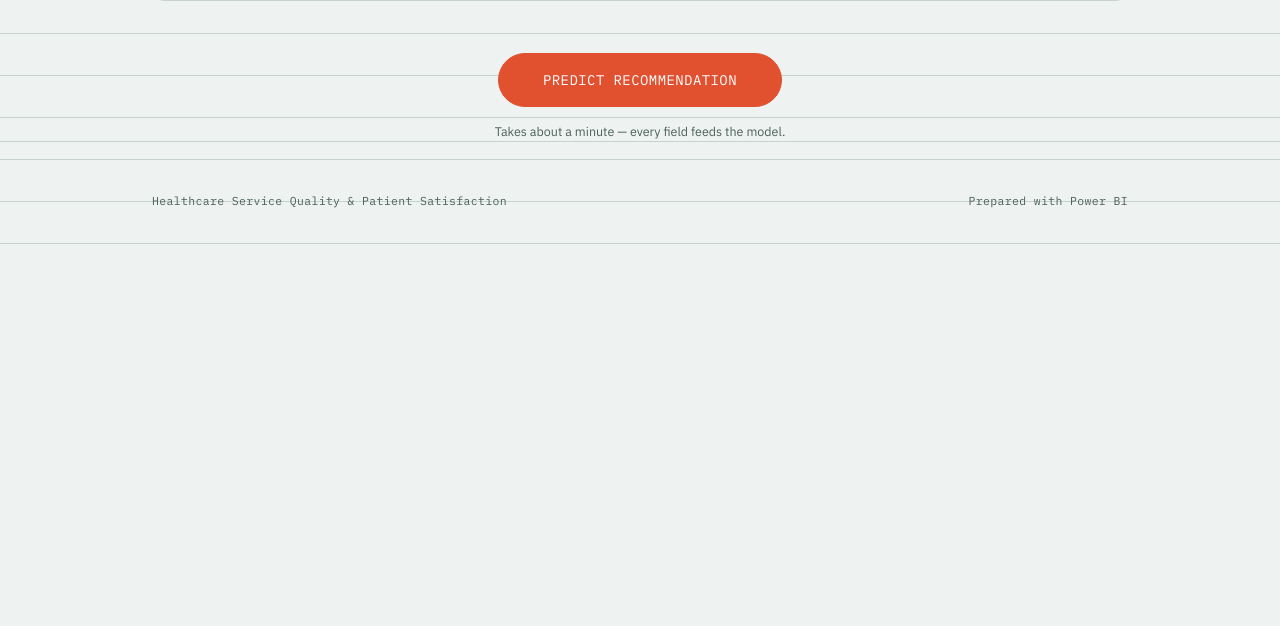
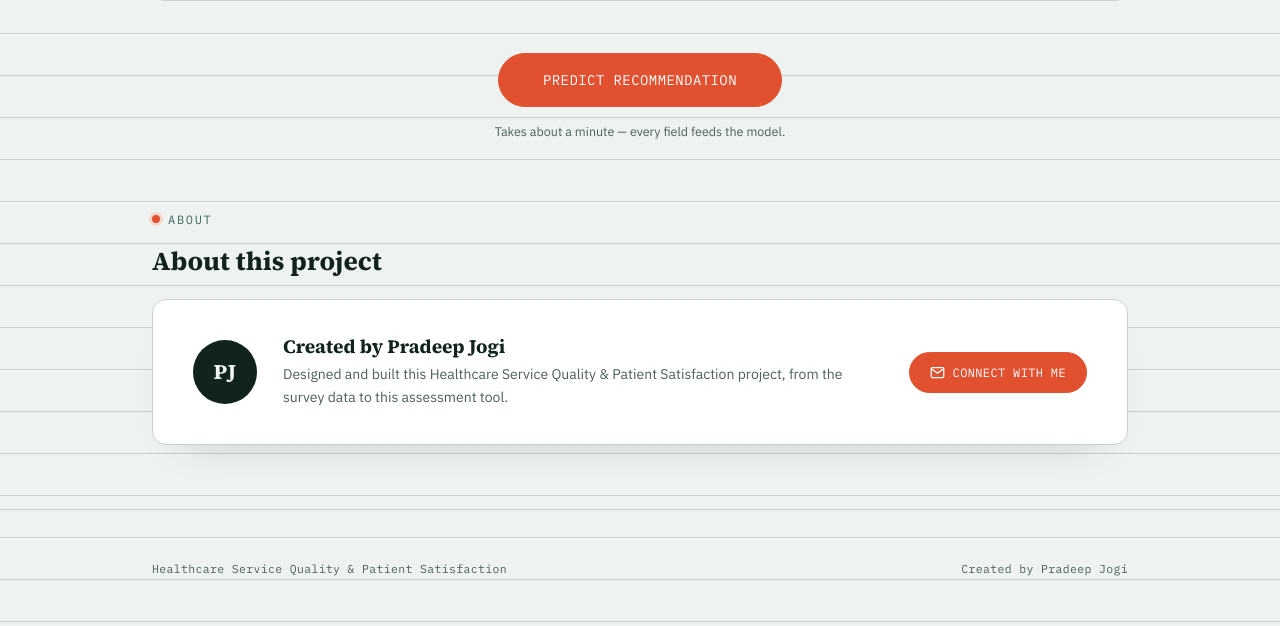
Before and after one commit to pradeeproxx22/Hospital-Survey-and-Patient-Satisfaction-Project, a Flask app: page / in a window 1280 px wide. Shown: the part 2667-3293 px from the top of the page. Before the commit the page ends 2911 px from the top, so only its background shows below. Run offline with Flask 3, Linux system fonts and the light colour scheme; parts of the project's set-up code (start-up, migrations or seed data) failed here and were passed over.

Commit message:
Updated healthcare project

```diff
--- a/static/style.css
+++ b/static/style.css
@@ -758,8 +758,128 @@ section { padding: 64px 0; }
 }
 
 /* ===========================================================
-   Assessment form (predict page) + Result page
+   Ambient background mesh (eye-catching, sits behind everything)
    =========================================================== */
+
+.bg-mesh {
+  position: fixed;
+  inset: 0;
+  z-index: -1;
+  overflow: hidden;
+  background: var(--paper);
+  pointer-events: none;
+}
+
+.bg-mesh span {
+  position: absolute;
+  border-radius: 50%;
+  filter: blur(70px);
+  opacity: 0.55;
+  animation: floatBlob ease-in-out infinite;
+}
+
+.bg-mesh span:nth-child(1) {
+  width: 420px; height: 420px;
+  background: var(--pulse-soft);
+  top: -140px; left: -100px;
+  animation-duration: 26s;
+}
+
+.bg-mesh span:nth-child(2) {
+  width: 380px; height: 380px;
+  background: #CFE3DC;
+  top: 12%; right: -160px;
+  animation-duration: 31s;
+  animation-delay: -6s;
+}
+
+.bg-mesh span:nth-child(3) {
+  width: 320px; height: 320px;
+  background: #E4D9F4;
+  bottom: -120px; left: 18%;
+  animation-duration: 24s;
+  animation-delay: -12s;
+}
+
+.bg-mesh span:nth-child(4) {
+  width: 280px; height: 280px;
+  background: #D8ECF3;
+  bottom: 8%; right: 8%;
+  animation-duration: 29s;
+  animation-delay: -18s;
+}
+
+@keyframes floatBlob {
+  0%, 100% { transform: translate(0, 0) scale(1); }
+  33%      { transform: translate(30px, -24px) scale(1.08); }
+  66%      { transform: translate(-24px, 26px) scale(0.95); }
+}
+
+@media (prefers-reduced-motion: reduce) {
+  .bg-mesh span { animation: none; }
+}
+
+/* ===========================================================
+   About / signature section
+   =========================================================== */
+
+.signature-card {
+  background: var(--panel);
+  border: 1px solid var(--line);
+  border-radius: 14px;
+  padding: 36px 40px;
+  display: flex;
+  align-items: center;
+  gap: 26px;
+  flex-wrap: wrap;
+  box-shadow: 0 20px 44px -30px rgba(16, 35, 31, 0.25);
+}
+
+.signature-avatar {
+  flex: none;
+  width: 64px;
+  height: 64px;
+  border-radius: 50%;
+  background: var(--ink);
+  color: var(--paper);
+  display: flex;
+  align-items: center;
+  justify-content: center;
+  font-family: var(--font-display);
+  font-weight: 700;
+  font-size: 21px;
+  letter-spacing: 0.02em;
+}
+
+.signature-body { flex: 1 1 240px; }
+
+.signature-body h3 { font-size: 19px; }
+
+.signature-body p {
+  margin: 6px 0 0;
+  color: var(--ink-soft);
+  font-size: 14px;
+}
+
+.signature-actions { flex: none; }
+
+.btn-pill.small { padding: 10px 20px; font-size: 12px; }
+
+/* ===========================================================
+   Result page credit line
+   =========================================================== */
+
+.result-credit {
+  margin-top: 32px;
+  font-size: 12.5px;
+  color: var(--ink-soft);
+}
+
+.result-credit a {
+  color: var(--tag);
+  text-decoration: underline;
+  text-underline-offset: 2px;
+}
 
 .compact-header {
   border-bottom: 1px solid var(--line);
@@ -1027,3 +1147,17 @@ section { padding: 64px 0; }
   .segmented label { border-right: none; border-bottom: 1px solid var(--line); }
   .segmented label:last-of-type { border-bottom: none; }
 }
+
+/* ---------------------------------------------------------
+   Footer credit link
+   --------------------------------------------------------- */
+
+.footer-link {
+  color: inherit;
+  text-decoration: none;
+}
+
+.footer-link:hover {
+  color: var(--pulse);
+  text-decoration: underline;
+}
--- a/templates/index.html
+++ b/templates/index.html
@@ -15,6 +15,8 @@
 </head>
 
 <body>
+
+    <div class="bg-mesh" aria-hidden="true"><span></span><span></span><span></span><span></span></div>
 
     <header class="site-header compact-header">
         <div class="wrap header-row">
@@ -305,12 +307,33 @@
 
             </form>
         </div>
+
+        <section id="about">
+            <div class="wrap">
+                <div class="eyebrow">About</div>
+                <h2 style="font-size:26px; margin-bottom: 24px;">About this project</h2>
+
+                <div class="signature-card">
+                    <div class="signature-avatar">PJ</div>
+                    <div class="signature-body">
+                        <h3>Created by Pradeep Jogi</h3>
+                        <p>Designed and built this Healthcare Service Quality &amp; Patient Satisfaction project, from the survey data to this assessment tool.</p>
+                    </div>
+                    <div class="signature-actions">
+                        <a class="btn-pill primary small" href="mailto:pradeepjogi22@gmail.com">
+                            <svg width="15" height="15" viewBox="0 0 24 24" fill="none" stroke="currentColor" stroke-width="2" stroke-linecap="round" stroke-linejoin="round"><rect x="2" y="4" width="20" height="16" rx="2"/><path d="M2 6l10 7 10-7"/></svg>
+                            Connect with me
+                        </a>
+                    </div>
+                </div>
+            </div>
+        </section>
     </main>
 
     <footer class="site-footer">
         <div class="wrap header-row" style="width:100%; display:flex; justify-content:space-between;">
             <span>Healthcare Service Quality &amp; Patient Satisfaction</span>
-            <span>Prepared with Power BI</span>
+            <span><a class="footer-link" href="mailto:pradeepjogi22@gmail.com">Created by Pradeep Jogi</a></span>
         </div>
     </footer>
 
```
Also changed, not shown: templates/result.html (+7 -0 lines).
